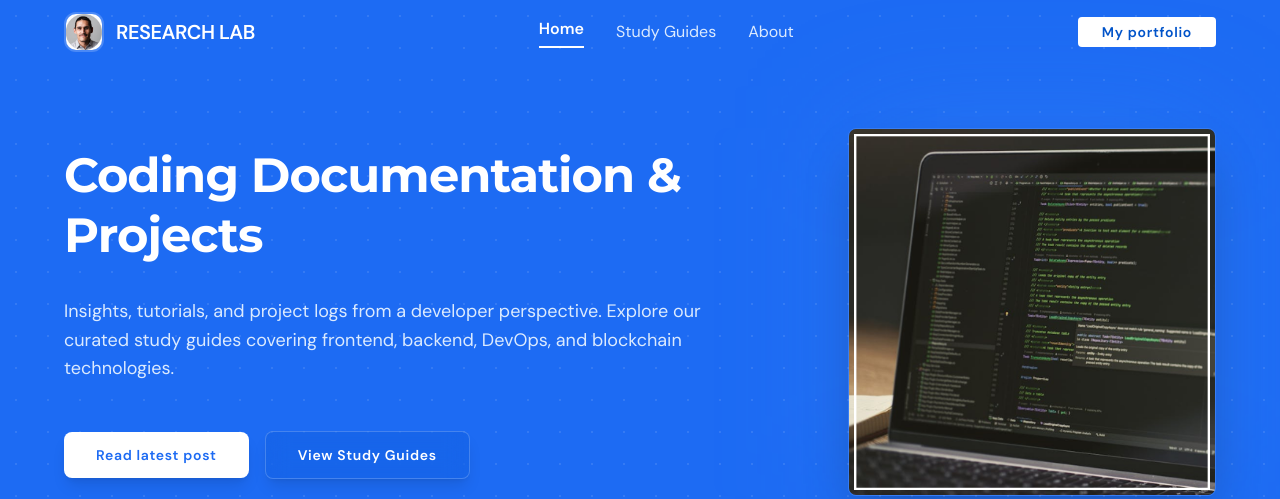
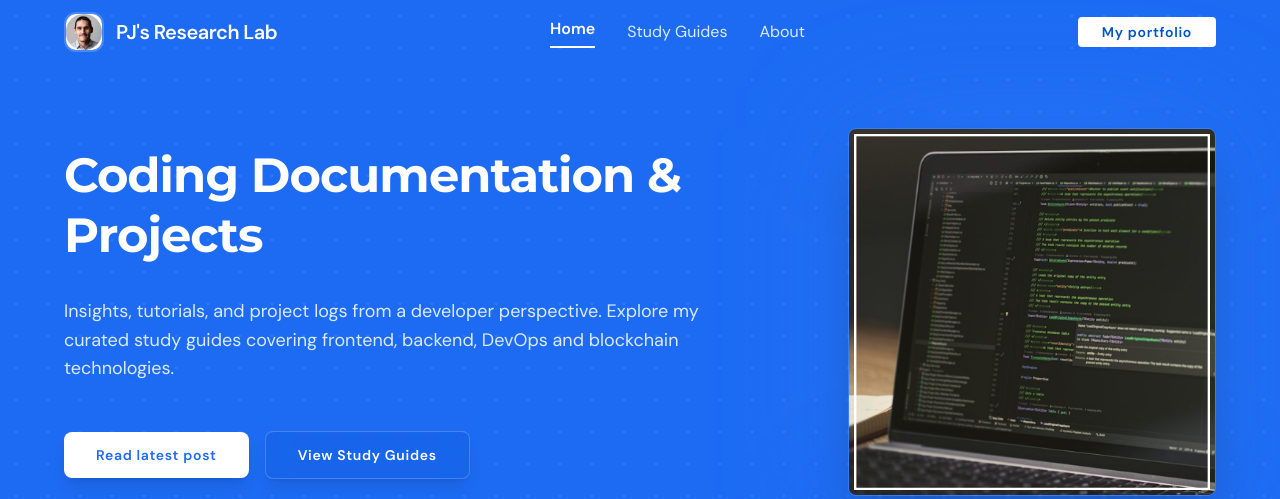
Before and after one commit to petrusjohannesmaas/research-lab, a React (Vite) app: page / in a window 1280 px wide. Shown: the top 499 px of the page. Built offline with nearby package versions, Linux system fonts and the light colour scheme.

Commit message:
chore: testing auth from development machine

```diff
--- a/src/components/Navbar.tsx
+++ b/src/components/Navbar.tsx
@@ -17,8 +17,8 @@ const Navbar: React.FC = () => {
             alt="PJ Maas"
             className="w-10 h-10 rounded-full border-2 border-white/20 group-hover:border-white/40 transition-colors object-cover"
           />
-          <span className="text-xl font-black tracking-tight text-white uppercase">
-            Research Lab
+          <span className="text-xl font-black tracking-tight text-white">
+            PJ's Research Lab
           </span>
         </Link>
         <div className="hidden md:flex items-center space-x-8">
--- a/src/pages/HomePage.tsx
+++ b/src/pages/HomePage.tsx
@@ -34,7 +34,7 @@ const HomePage: React.FC = () => {
               Coding Documentation & Projects
             </h1>
             <p className="font-body-lg text-body-lg text-blue-100 max-w-2xl">
-              Insights, tutorials, and project logs from a developer perspective. Explore our curated study guides covering frontend, backend, DevOps, and blockchain technologies.
+              Insights, tutorials, and project logs from a developer perspective. Explore my curated study guides covering frontend, backend, DevOps and blockchain technologies.
             </p>
             <div className="pt-stack-md flex items-center gap-4">
               <button
```
Also changed, not shown: 1 other file (tests, documents, lock files or other folders).
